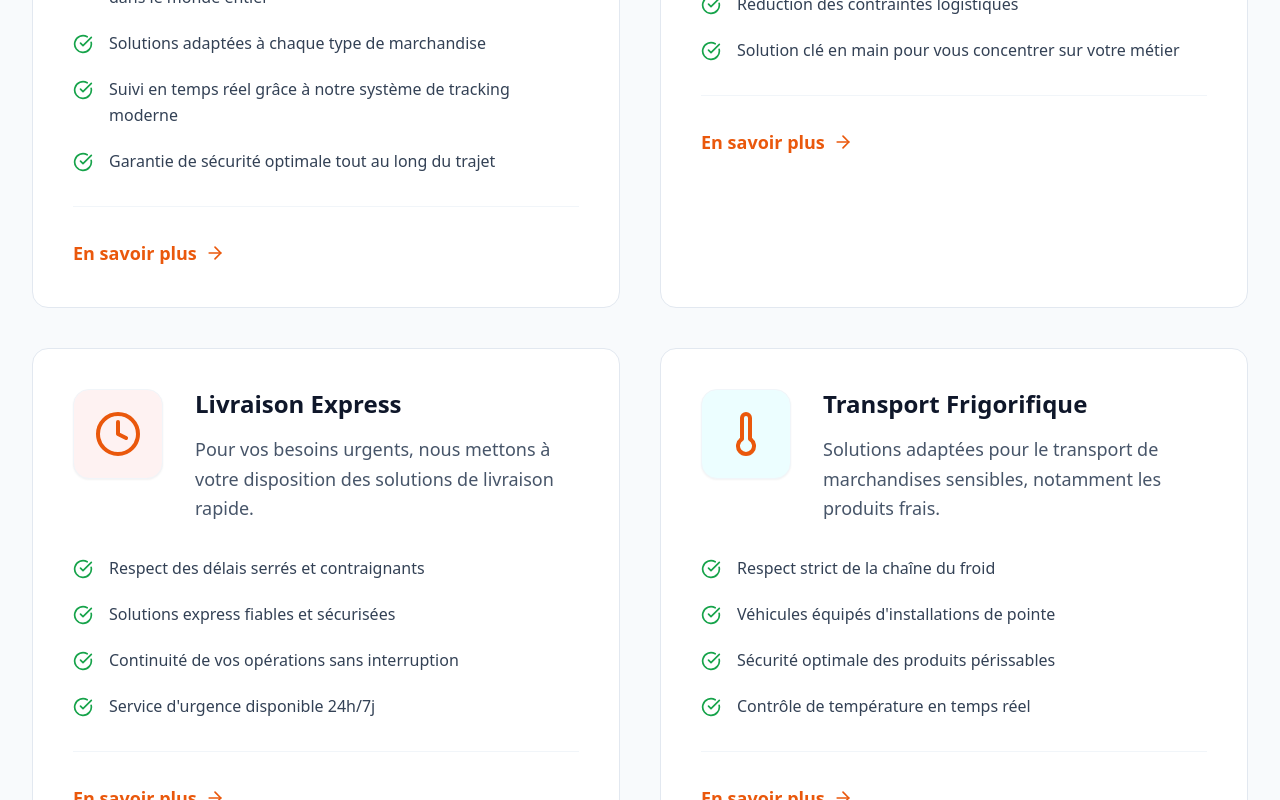
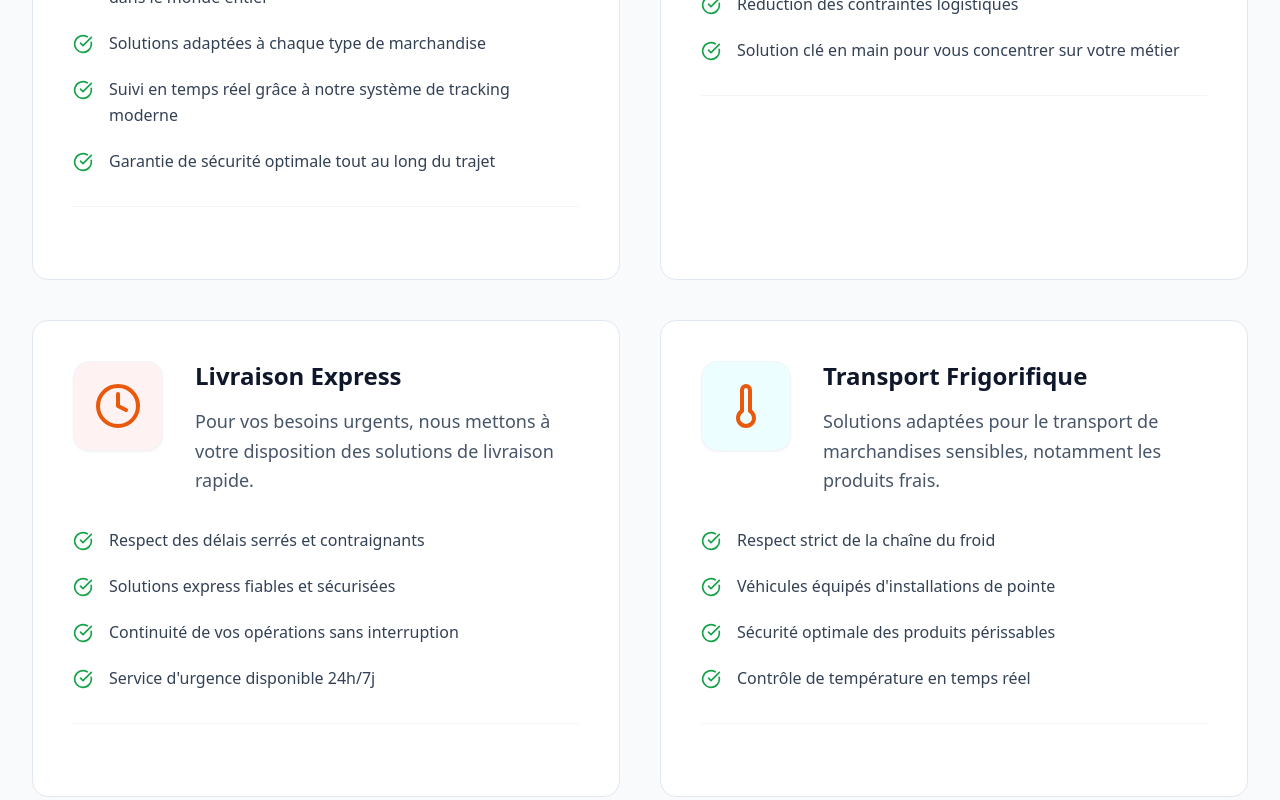
Before and after one commit to aya2ait/vite_app, a React (Vite) app: page /services in a window 1280 px wide. Shown: the part 1340-2140 px from the top of the page. Built offline with nearby package versions, Linux system fonts and the light colour scheme.

Commit message:
ajouter bouttons

```diff
--- a/src/components/ServicesPage.jsx
+++ b/src/components/ServicesPage.jsx
@@ -164,10 +164,7 @@ const ServicesPage = () => {
                   </div>
 
                   <div className="pt-8 border-t border-slate-100">
-                    <button className="inline-flex items-center text-orange-600 font-semibold hover:text-orange-700 transition-colors group/btn text-lg">
-                      En savoir plus
-                      <ArrowRight className="w-5 h-5 ml-2 group-hover/btn:translate-x-1 transition-transform" />
-                    </button>
+
                   </div>
                 </div>
               </div>
```
